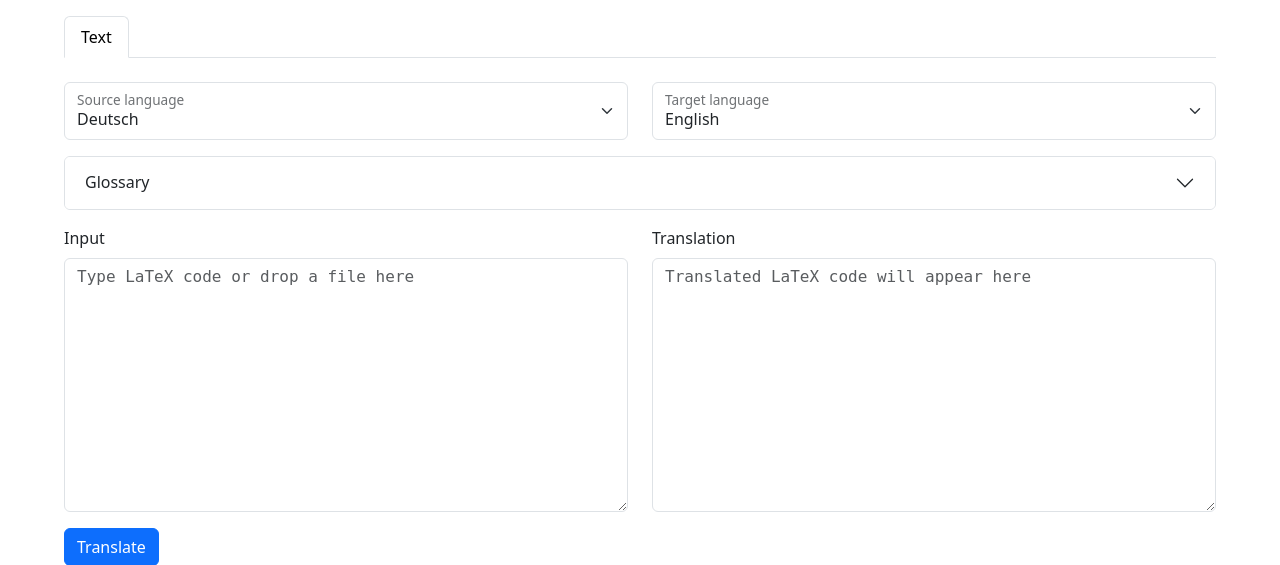
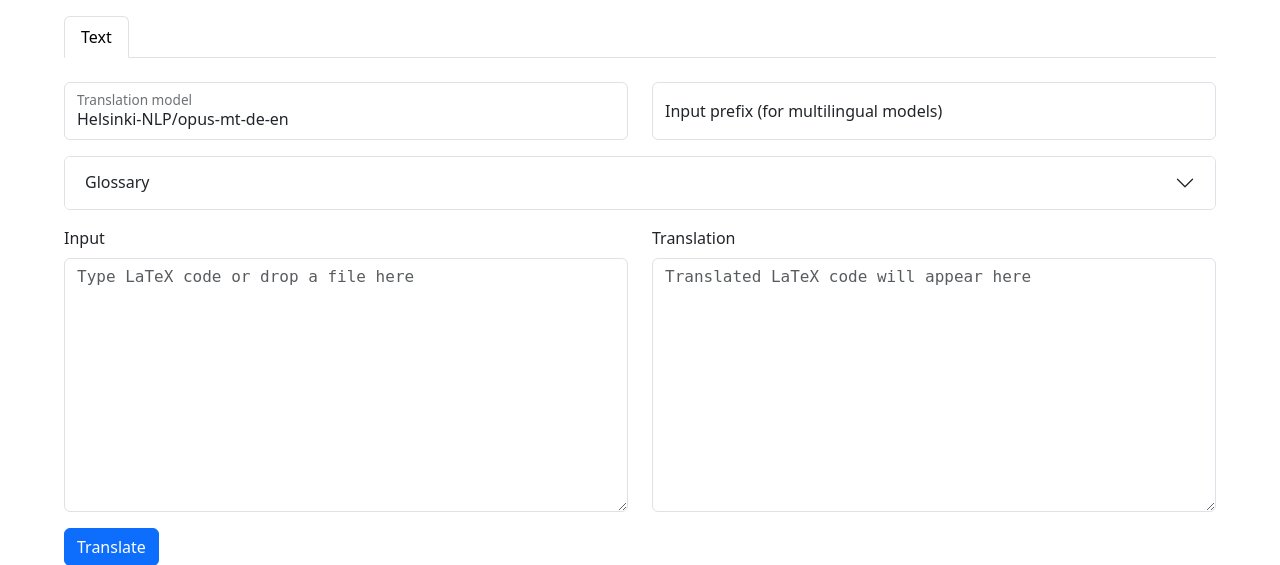
Before and after one commit to latexmt/web, a Flask app: template latexmt_web/templates/index.html in a window 1280 px wide. Shown: the part 101-666 px from the top of the page. Run offline with Flask 3, Linux system fonts and the light colour scheme; the template is opened without the code that fills it, so the values that code supplies are empty; parts of the project's set-up code (start-up, migrations or seed data) failed here and were passed over.

Commit message:
update web ui for specifying models + input prefix

```diff
--- a/latexmt_web/configure.py
+++ b/latexmt_web/configure.py
@@ -16,7 +16,6 @@ class LatexMtConfig():
     log_level: Optional[str]
     translator: str
     aligner: str
-    opus_model: str
     texfmt_bin: Optional[str]
     texfmt_conf: Optional[str]
     enable_jobs: Optional[bool]
@@ -27,7 +26,6 @@ class ConfigKey(StrEnum):
     LOG_LEVEL = 'LATEXMT_LOG_LEVEL'
     TRANSLATOR = 'LATEXMT_TRANSLATOR'
     ALIGNER = 'LATEXMT_ALIGNER'
-    OPUS_MODEL = 'LATEXMT_OPUS_MODEL'
     TEXFMT_BIN = 'LATEXMT_TEXFMT_BIN'
     TEXFMT_CONF = 'LATEXMT_TEXFMT_CONF'
     ENABLE_JOBS = 'LATEXMT_ENABLE_JOBS'
@@ -55,9 +53,6 @@ def latexmt_configure(app: Flask, path: Path = get_config_path()):
     if config.log_level is None:
         config.log_level = 'INFO'
 
-    if config.opus_model.startswith('./') or config.opus_model.startswith('../'):
-        config.opus_model = str(Path(config.opus_model).resolve())
-
     for field in fields(config):
         app.config['LATEXMT_' + field.name.upper()] = \
             getattr(config, field.name)
--- a/latexmt_web/job.py
+++ b/latexmt_web/job.py
@@ -8,7 +8,7 @@ from typing import Optional
 class Job:
     id: int
     status: str
-    src_lang: str
-    tgt_lang: str
+    model: str
+    input_prefix: str
     download_url: Optional[str]
     glossary: str = ''
--- a/latexmt_web/server.py
+++ b/latexmt_web/server.py
@@ -66,19 +66,20 @@ logging.getLogger().setLevel(app.config[ConfigKey.LOG_LEVEL])
 
 # templates and their defaults
 templates = {
-    'index': ('index.html',
-              {'show_documents_tab': app.config[ConfigKey.ENABLE_JOBS],
-               'languages': ['de', 'en'],
-               'src_default': 'de',
-               'tgt_default': 'en'}),
+    'index': (
+        'index.html',
+        {
+            'show_documents_tab': app.config[ConfigKey.ENABLE_JOBS]
+        }
+    ),
 }
 
 
 def job_json(job: Job) -> dict[str, Any]:
     return {
         'id': job.id,
-        'src_lang': job.src_lang,
-        'tgt_lang': job.tgt_lang,
+        'model': job.model,
+        'input_prefix': job.input_prefix,
         'status': job.status,
         'download_url': job.download_url,
     }
@@ -97,14 +98,14 @@ def index():
 @app.route('/api/translate', methods=['POST'])
 def api_translate():
     input_text = '\n'.join(request.form['input_text'].splitlines())
-    src_lang = request.form['src_lang']
-    tgt_lang = request.form['tgt_lang']
+    model = request.form['model']
+    input_prefix = request.form['input-prefix']
     glossary = request.form['glossary'] if 'glossary' in request.form else ''
 
     params = Job(0,
                  status='new',
-                 src_lang=src_lang,
-                 tgt_lang=tgt_lang,
+                 model=model,
+                 input_prefix=input_prefix,
                  download_url=None,
                  glossary=glossary)
 
@@ -129,14 +130,14 @@ def api_jobs():
 
     else:
         document = request.files['document']
-        src_lang = request.form['src_lang']
-        tgt_lang = request.form['tgt_lang']
+        model = request.form['model']
+        input_prefix = request.form['input-prefix']
         glossary = request.form['glossary']
 
         job = Job(0,
                   status='new',
-                  src_lang=src_lang,
-                  tgt_lang=tgt_lang,
+                  model=model,
+                  input_prefix=input_prefix,
                   download_url=None,
                   glossary=glossary)
         job = db.create_job(job)
--- a/latexmt_web/templates/index.html
+++ b/latexmt_web/templates/index.html
@@ -2,28 +2,34 @@
   <div class="row">
     <div class="col-sm-6 mb-3">
       <div class="form-floating">
-        <select class="form-select sync-value"
-                data-sync-id="src_lang"
-                id="{{ id_prefix }}-src_lang"
-                name="src_lang"
-                aria-label="Source language">
-          <option value="de" selected>Deutsch</option>
-          <option value="en">English</option>
-        </select>
-        <label for="{{ id_prefix }}-src_lang">Source language</label>
+        <input class="form-control sync-value"
+               type="text"
+               value="Helsinki-NLP/opus-mt-de-en"
+               data-sync-id="model"
+               id="{{ id_prefix }}-model"
+               name="model"
+               placeholder=""
+               aria-label="Translation model"
+               list="models" />
+        <label for="{{ id_prefix }}-model">Translation model</label>
+        <datalist id="models">
+          <option value="Helsinki-NLP/opus-mt-de-en"></option>
+          <option value="Helsinki-NLP/opus-mt-en-de"></option>
+          <option value="Helsinki-NLP/opus-mt-en-ine"></option>
+          <option value="google-bert/bert-base-multilingual-cased"></option>
+        </datalist>
       </div>
     </div>
     <div class="col-sm-6 mb-3">
       <div class="form-floating">
-        <select class="form-select sync-value"
-                data-sync-id="tgt_lang"
-                id="{{ id_prefix }}-tgt_lang"
-                name="tgt_lang"
-                aria-label="Target language">
-          <option value="de">Deutsch</option>
-          <option value="en" selected>English</option>
-        </select>
-        <label for="{{ id_prefix }}-tgt_lang">Target language</label>
+        <input class="form-control sync-value"
+               type="text"
+               data-sync-id="input-prefix"
+               id="{{ id_prefix }}-input-prefix"
+               name="input-prefix"
+               placeholder=""
+               aria-label="Input prefix (for multilingual models)" />
+        <label for="{{ id_prefix }}-input-prefix">Input prefix (for multilingual models)</label>
       </div>
     </div>
   </div>
@@ -31,7 +37,7 @@
 {% macro glossary(id_prefix) -%}
   <div class="col-12 mb-3 accordion">
     <div class="accordion-item">
-      <h2 class="accordion-header" id="headingOne">
+      <h2 class="accordion-header" id="{{ id_prefix }}-glossary-heading">
         <button class="accordion-button collapsed"
                 type="button"
                 data-bs-toggle="collapse"
@@ -43,17 +49,16 @@
       </h2>
       <div id="{{ id_prefix }}-glossary-collapse"
            class="accordion-collapse collapse glossary-collapse"
-           aria-labelledby="headingOne"
-           data-bs-parent="#accordionExample">
+           aria-labelledby="{{ id_prefix }}-glossary-heading">
         <div class="p-0 accordion-body">
           <textarea class="form-control filedrop-target sync-value"
                     id="{{ id_prefix }}-glossary"
                     data-sync-id="glossary"
                     name="glossary"
                     rows="5"
-                    aria-describedby="glossaryHelpBlock"
+                    aria-describedby="{{ id_prefix }}-glossary-help-block"
                     placeholder="phrase1,translation1"></textarea>
-          <div id="glossaryHelpBlock" class="m-2 form-text">
+          <div id="{{ id_prefix }}-glossary-help-block" class="m-2 form-text">
             Drop a glossary file in CSV format (without header) here,
             or type it in
           </div>
```
Also changed, not shown: config.example.json (+3 -9 lines), latexmt_web/translator.py (+13 -8 lines), latexmt_web/worker.py (+8 -4 lines).
